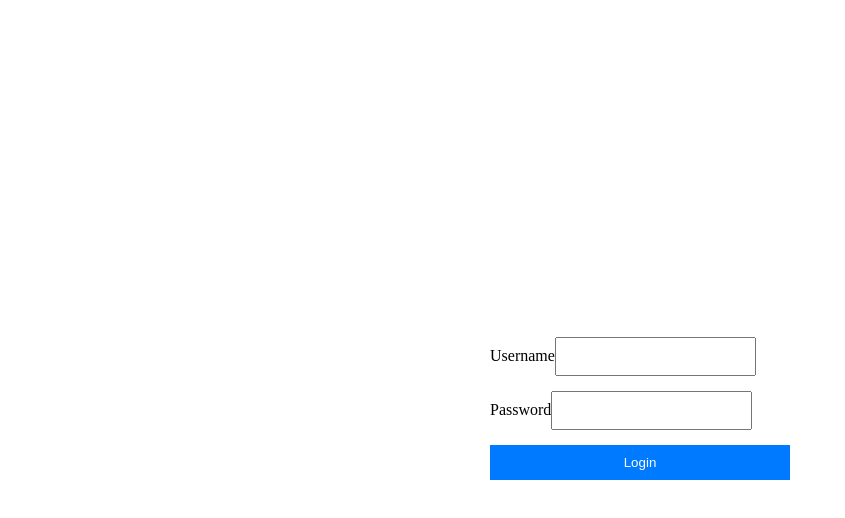
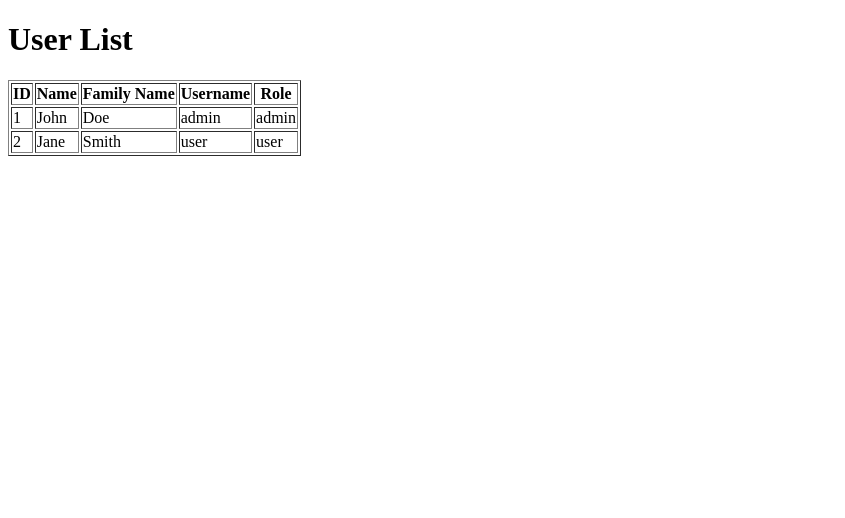
Before and after one commit to shahrzadJavadiKoushesh/SG-AngularBootcampProject, an Angular app in the folder UserProducts/: page /usersList in a window 1280 px wide. Before the commit this address led to /login. Shown: the top 518 px of the page, without its empty margins (0-845 px from the left). Built offline with nearby package versions, Linux system fonts and the light colour scheme.

Commit message:
add userlist component, chage redirection

```diff
--- a/UserProducts/src/app/add-user/add-user.component.ts
+++ b/UserProducts/src/app/add-user/add-user.component.ts
@@ -1,7 +1,7 @@
 import { Component } from '@angular/core';
 import { FormBuilder, FormGroup, ReactiveFormsModule, Validators } from '@angular/forms';
 import { MockDataService } from '../mock-data.service';
-import { error } from 'console';
+import { Route, Router } from '@angular/router';
 
 @Component({
   selector: 'app-add-user',
@@ -13,7 +13,7 @@ export class AddUserComponent {
 
   userForm: FormGroup;
 
-  constructor(private fb: FormBuilder, private mockdata: MockDataService){
+  constructor(private fb: FormBuilder, private mockdata: MockDataService, private router: Router){
     this.userForm = this.fb.group({
       // later I have to add custom validators
       name: ['', Validators.required],
@@ -33,6 +33,7 @@ export class AddUserComponent {
       this.mockdata.addUser(newUser).subscribe((d) => {
         console.log('User added successfully:', d);
         this.userForm.reset();
+        this.router.navigate(['/usersList'], { state: { refresh: true } });
       },
     (error) => {
       console.error('Error adding user:', error);
--- a/UserProducts/src/app/app.routes.ts
+++ b/UserProducts/src/app/app.routes.ts
@@ -1,9 +1,11 @@
 import { Routes } from '@angular/router';
 import { LoginComponent } from './auth/login/login.component';
 import { AddUserComponent } from './add-user/add-user.component';
+import { UsersListComponent } from './users-list/users-list.component';
 
 export const routes: Routes = [
     {path: 'login', component: LoginComponent},
-    {path: 'addUser', component:AddUserComponent},
+    {path: 'addUser', component: AddUserComponent},
+    {path: 'usersList', component: UsersListComponent},
     {path: '**', redirectTo: 'login' },
 ];
--- a/UserProducts/src/app/auth.service.ts
+++ b/UserProducts/src/app/auth.service.ts
@@ -34,4 +34,13 @@ export class AuthService {
   setCurrentUser(user: any) {
     localStorage.setItem(this.currentUserKey, JSON.stringify(user));
   }
+
+  getCurrentUser(): any {
+    const user = localStorage.getItem(this.currentUserKey);
+    if (user){
+      return JSON.parse(user);
+    } else{
+      return null;
+    }
+  }
 }
--- a/UserProducts/src/app/auth/login/login.component.ts
+++ b/UserProducts/src/app/auth/login/login.component.ts
@@ -29,9 +29,10 @@ export class LoginComponent {
       this.authService.login(username, password).subscribe((loginResult) => {
         if (loginResult.success) {
           if (loginResult.user.role === 'admin') {
-            this.router.navigate(['/addUser']);
+            this.router.navigate(['/usersList']);
           } else {
-            // I have to redirect normal user later
+            // For now redirect both to the users list page
+            this.router.navigate(['/usersList']);
           }
         } else {
           console.log('Login failed: ' + loginResult.message);
--- /dev/null
+++ b/UserProducts/src/app/users-list/users-list.component.html
@@ -0,0 +1,36 @@
+<div>
+    <h1>User List</h1>
+    <table border="1">
+        <thead>
+            <tr>
+                <th>ID</th>
+                <th>Name</th>
+                <th>Family Name</th>
+                <th>Username</th>
+                <th>Role</th>
+                @if(isAdmin){
+                    <th>Actions</th>
+                }
+            </tr>
+        </thead>
+        <tbody>
+            @for(user of users; track user.id){
+            <tr>
+                <td>{{ user.id }}</td>
+                <td>{{ user.name }}</td>
+                <td>{{ user.familyName }}</td>
+                <td>{{ user.username }}</td>
+                <td>{{ user.role }}</td>
+                <!-- <td *ngIf="isAdmin">
+                        <button (click)="deleteUser(user.id)">Delete</button>
+                        <button [routerLink]="['/users/edit', user.id]">Edit</button>
+                    </td> -->
+            </tr>
+            }
+
+        </tbody>
+    </table>
+    @if(isAdmin){
+        <button routerLink="/users/add">Add User</button>
+    }
+</div>
--- /dev/null
+++ b/UserProducts/src/app/users-list/users-list.component.ts
@@ -0,0 +1,29 @@
+import { Component, OnInit } from '@angular/core';
+import { MockDataService } from '../mock-data.service';
+import { AuthService } from '../auth.service';
+
+@Component({
+  selector: 'app-users-list',
+  imports: [],
+  templateUrl: './users-list.component.html',
+  styleUrl: './users-list.component.scss'
+})
+export class UsersListComponent implements OnInit {
+
+  users: any[] = [];
+  isAdmin: boolean = false;
+
+  constructor(private mockdata: MockDataService, private authService: AuthService){}
+
+  ngOnInit(): void {
+    this.isAdmin = this.authService.getCurrentUser()?.role === 'admin';
+    this.fetchUsers();
+  }
+
+  fetchUsers(): void {
+    this.mockdata.getUsers().subscribe((users) => {
+      this.users = users;
+    });
+  }
+
+}
```
Also changed, not shown: UserProducts/src/app/users-list/users-list.component.scss (added), 1 other file (tests, documents, lock files or other folders).
